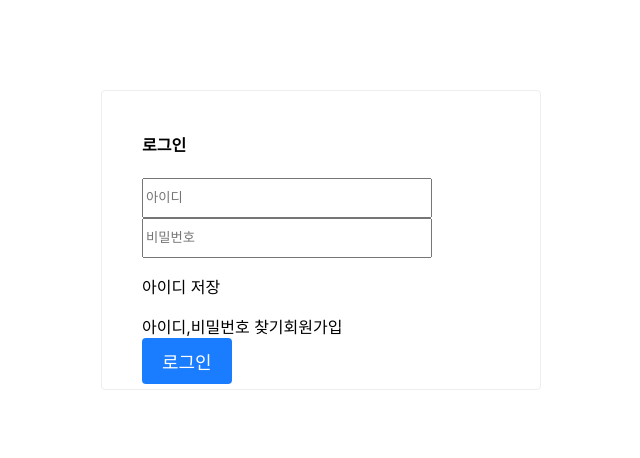
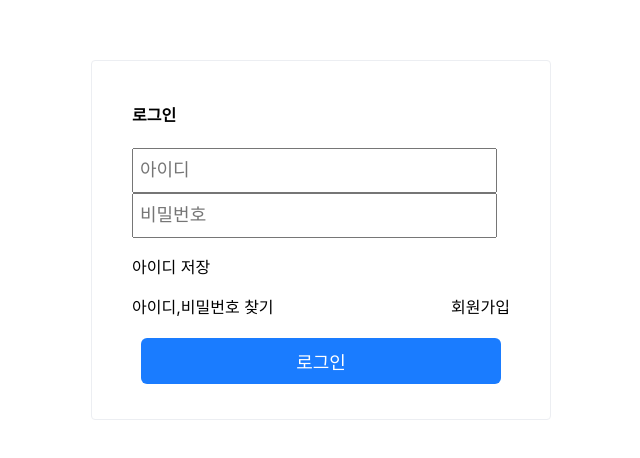
Before and after one commit to PARKGAIN/login, a React (Create React App) app: page /login in a window 1280 px wide. Shown: the part 160-618 px from the top of the page, without its empty margins (319-959 px from the left). Built offline with nearby package versions, Linux system fonts and the light colour scheme; the HTML template or start-up script is replaced by a standard one.

Commit message:
feat: json-server 설치 및 db.json파일 추가

```diff
--- a/package.json
+++ b/package.json
@@ -9,6 +9,7 @@
     "eslint-config-react-app": "6",
     "react": "^18.2.0",
     "react-dom": "^18.2.0",
+    "react-router-dom": "^6.4.3",
     "react-scripts": "5.0.1",
     "web-vitals": "^2.1.0"
   },
--- a/src/App.css
+++ b/src/App.css
@@ -17,30 +17,43 @@
   position: absolute;
   border: 1px solid rgb(236, 238, 242);
   border-radius: 4px;
-  width: 440px;
-  height: 300px;
+  width: 460px;
+  height: 360px;
   padding: 20px 40px;
   left: 50%;
   top: 50%;
-  margin: -150px 0px 0px -220px;
+  margin: -180px 0px 0px -230px;
 }
 .button__stylebutton {
+  width: 360px;
   cursor: pointer;
   background-color: rgb(26, 124, 255);
-  border-radius: 4px;
+  border-radius: 6px;
   border: none;
   padding: 10px 20px;
   color: white;
   font-size: 18px;
-  display: inline-flex;
+  display: table;
+  margin: auto;
 }
 .login__input__id {
-  width: 290px;
-  height: 40px;
+  width: 365px;
+  height: 45px;
+  font-size: 18px;
+  padding: 6px 0px 6px 6px;
   display: block;
 }
 .login__input__pw {
-  width: 290px;
-  height: 40px;
+  width: 365px;
+  height: 45px;
+  font-size: 18px;
+  padding: 6px 0px 6px 6px;
   display: block;
 }
+.login__wrap_find_id_join {
+  display: flex;
+  justify-content: space-between;
+}
+.cursor-pointer {
+  cursor: pointer;
+}
--- a/src/App.js
+++ b/src/App.js
@@ -1,11 +1,16 @@
 import logo from "./logo.svg";
 import "./App.css";
 import Login from "./pages/Login";
+import { Route, Routes } from "react-router-dom";
+import Home from "./pages/Home";
 
 function App() {
   return (
     <div>
-      <Login />
+      <Routes>
+        <Route path="/" element={<Home />} />
+        <Route path="/login" element={<Login />} />
+      </Routes>
     </div>
   );
 }
--- /dev/null
+++ b/src/db.json
@@ -0,0 +1,9 @@
+{
+  "users": [
+    {
+      "id": "park",
+      "password": "qwert1234!",
+      "name": "자택경비원"
+    }
+  ]
+}
--- a/src/index.js
+++ b/src/index.js
@@ -1,12 +1,15 @@
-import React from 'react';
-import ReactDOM from 'react-dom/client';
-import './index.css';
-import App from './App';
+import React from "react";
+import ReactDOM from "react-dom/client";
+import "./index.css";
+import App from "./App";
+import { BrowserRouter } from "react-router-dom";
 
-const root = ReactDOM.createRoot(document.getElementById('root'));
+const root = ReactDOM.createRoot(document.getElementById("root"));
 root.render(
   <React.StrictMode>
-    <App />
+    <BrowserRouter>
+      <App />
+    </BrowserRouter>
   </React.StrictMode>
 );
 
--- /dev/null
+++ b/src/pages/Home.js
@@ -0,0 +1,11 @@
+import React from "react";
+
+function Home() {
+  let { data } = fetch("http://localhost:8888/users")
+    .then((Response) => Response.json())
+    .then((json) => console.log(json));
+
+  return <>{data}</>;
+}
+
+export default Home;
--- a/src/pages/Login.js
+++ b/src/pages/Login.js
@@ -7,9 +7,15 @@ function Login() {
         <h4>로그인</h4>
         <div class="login__inner">
           <div class="login__login_center">
-            <input class="login__input__id" type="text" placeholder="아이디" />
+            <input
+              class="login__input__id"
+              id="id"
+              type="text"
+              placeholder="아이디"
+            />
             <input
               class="login__input__pw"
+              id="password"
               type="password"
               placeholder="비밀번호"
             />
@@ -18,11 +24,14 @@ function Login() {
                 <i></i>
               </span>
               <div class="label">
-                <p class="h5">아이디 저장</p>
+                <p class="cursor-pointer">아이디 저장</p>
               </div>
-              <a>아이디,비밀번호 찾기</a>
-              <a>회원가입</a>
+              <div class="login__wrap_find_id_join">
+                <a class="cursor-pointer">아이디,비밀번호 찾기</a>
+                <a class="cursor-pointer">회원가입</a>
+              </div>
             </div>
+            <br />
             <button type="button" class="button__stylebutton">
               로그인
             </button>
```
Also changed, not shown: 1 other file (tests, documents, lock files or other folders). Lines whose indentation alone changed are shown as unchanged.
